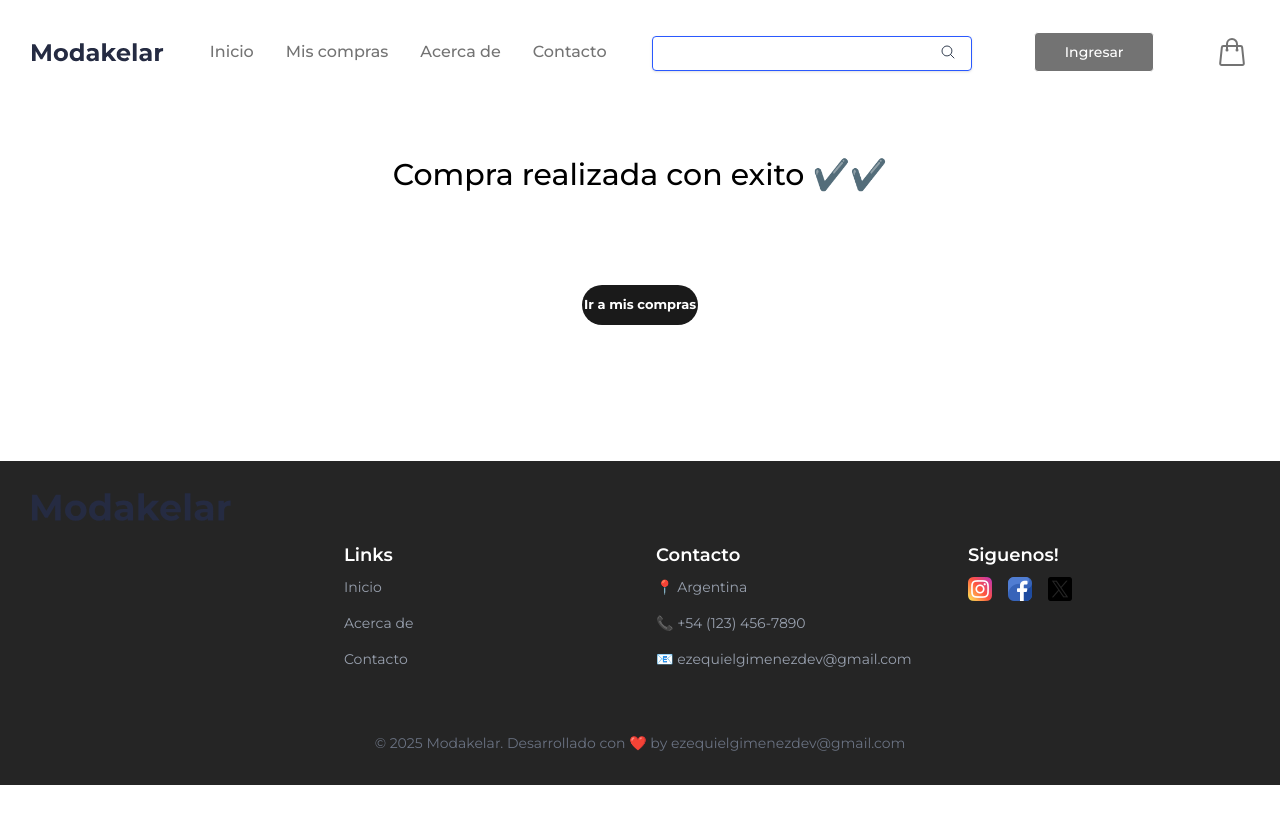
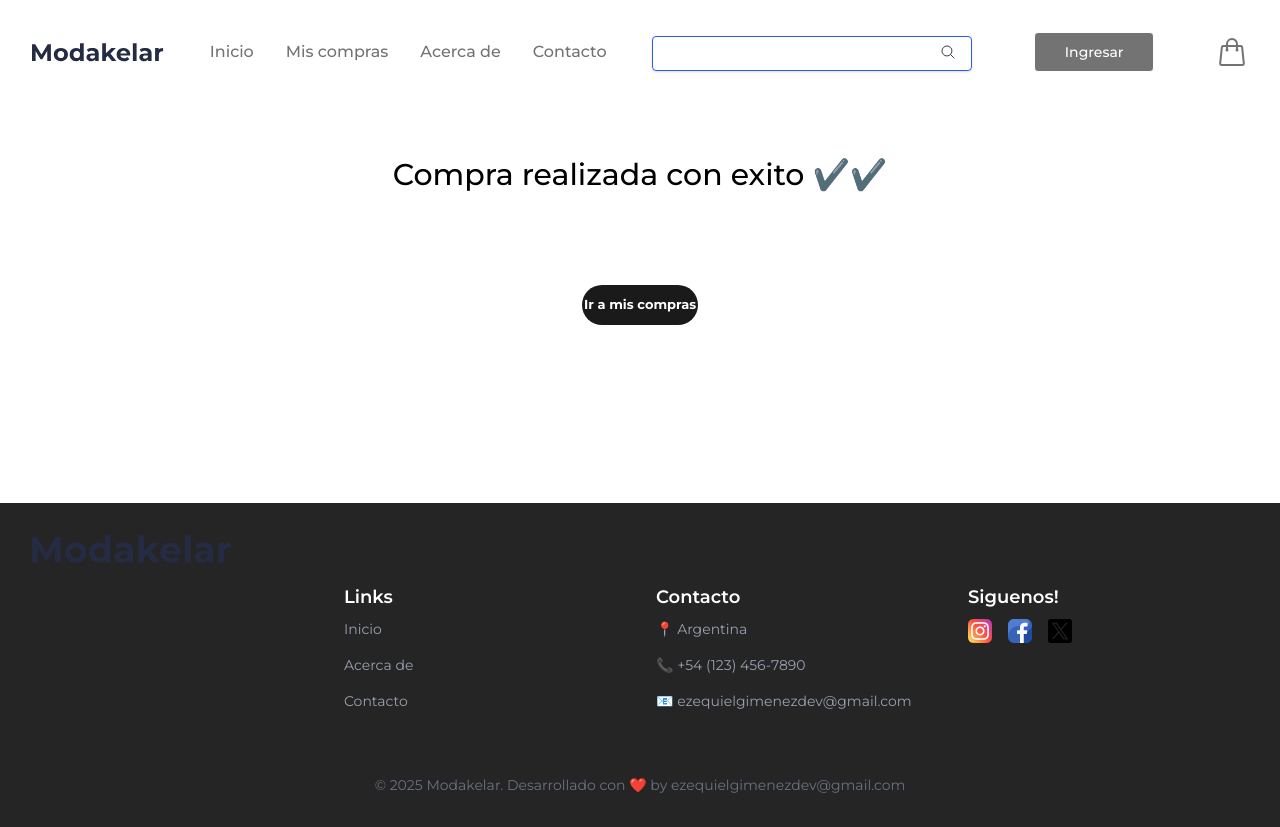
Before and after one commit to ezequielgimenez/ecommerce-modakelar, a Next.js app: page /success in a window 1280 px wide. Before the commit the page ends 800 px from the top, so only its background shows below. Built offline with nearby package versions, Linux system fonts and the light colour scheme.

Commit message:
edit page success

```diff
--- a/src/app/success/page.tsx
+++ b/src/app/success/page.tsx
@@ -10,7 +10,7 @@ export default function SuccessPage() {
       <h3 className="font-montserrat font-[500] xs:text-[25px] md:text-[30px] py-12">
         Compra realizada con exito ✔️✔️
       </h3>
-      <div className="pt-8 pb-32">
+      <div className="pt-8 pb-[170px]">
         <MyButton onClick={() => router.push("/my-purchases")}>
           Ir a mis compras
         </MyButton>
```
